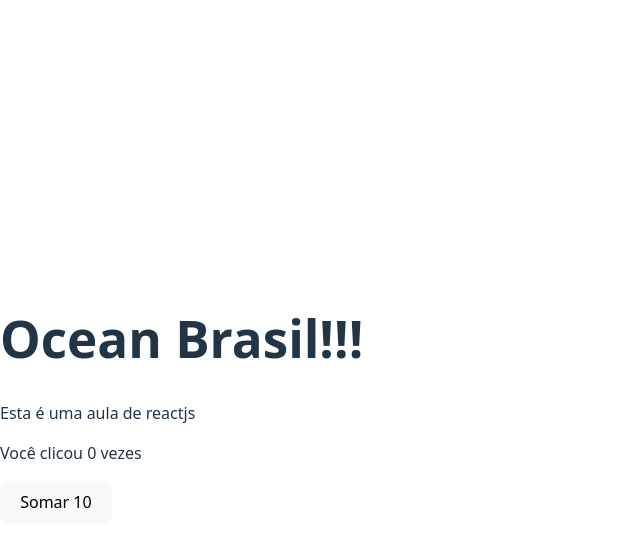
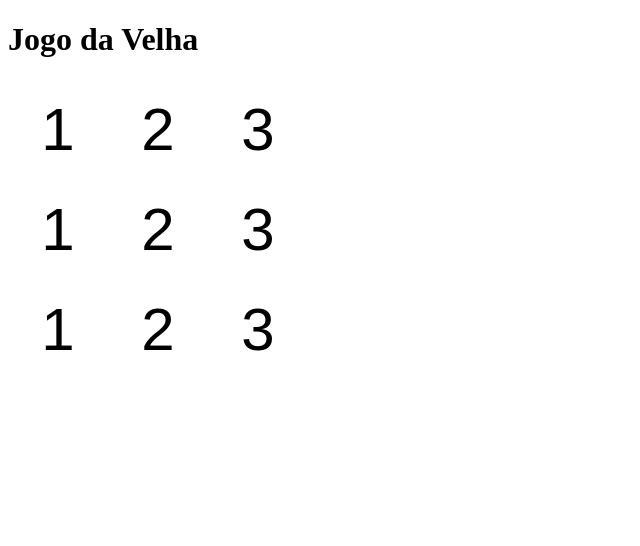
Before and after one commit to scaramuzzini/frontend2025-07-04, a React (Vite) app: page / in a window 1280 px wide. Shown: the top 546 px of the page, without its empty margins (0-640 px from the left). Built offline with nearby package versions, Linux system fonts and the light colour scheme.

Commit message:
Jogo e tabuleiro criados

```diff
--- a/src/Jogo.jsx
+++ b/src/Jogo.jsx
@@ -1,7 +1,33 @@
+import './jogo.css'
+
+function Tabuleiro() {
+    return (
+        <>
+            <div className='linha'>
+                <button className='quadrado'>1</button>
+                <button className='quadrado'>2</button>
+                <button className='quadrado'>3</button>
+            </div>
+            <div className='linha'>
+                <button className='quadrado'>1</button>
+                <button className='quadrado'>2</button>
+                <button className='quadrado'>3</button>
+            </div>
+            <div className='linha'>
+                <button className='quadrado'>1</button>
+                <button className='quadrado'>2</button>
+                <button className='quadrado'>3</button>
+            </div>
+        </>
+    )
+
+}
+
 function JogoDaVelha() {
     return (
         <>
             <h1>Jogo da Velha</h1>
+            <Tabuleiro />
         </>
     )
 }
--- /dev/null
+++ b/src/jogo.css
@@ -0,0 +1,7 @@
+.quadrado {
+    background-color: #fff;
+    border: none;
+    width: 100px;
+    height: 100px;
+    font-size: 60px;
+}
--- a/src/main.jsx
+++ b/src/main.jsx
@@ -1,10 +1,9 @@
 import { StrictMode } from 'react'
 import { createRoot } from 'react-dom/client'
-import './index.css'
-import MeuApp from './Ocean.jsx'
+import JogoDaVelha from './Jogo.jsx'
 
 createRoot(document.getElementById('root')).render(
   <StrictMode>
-    <MeuApp />
+    <JogoDaVelha />
   </StrictMode>,
 )
```
